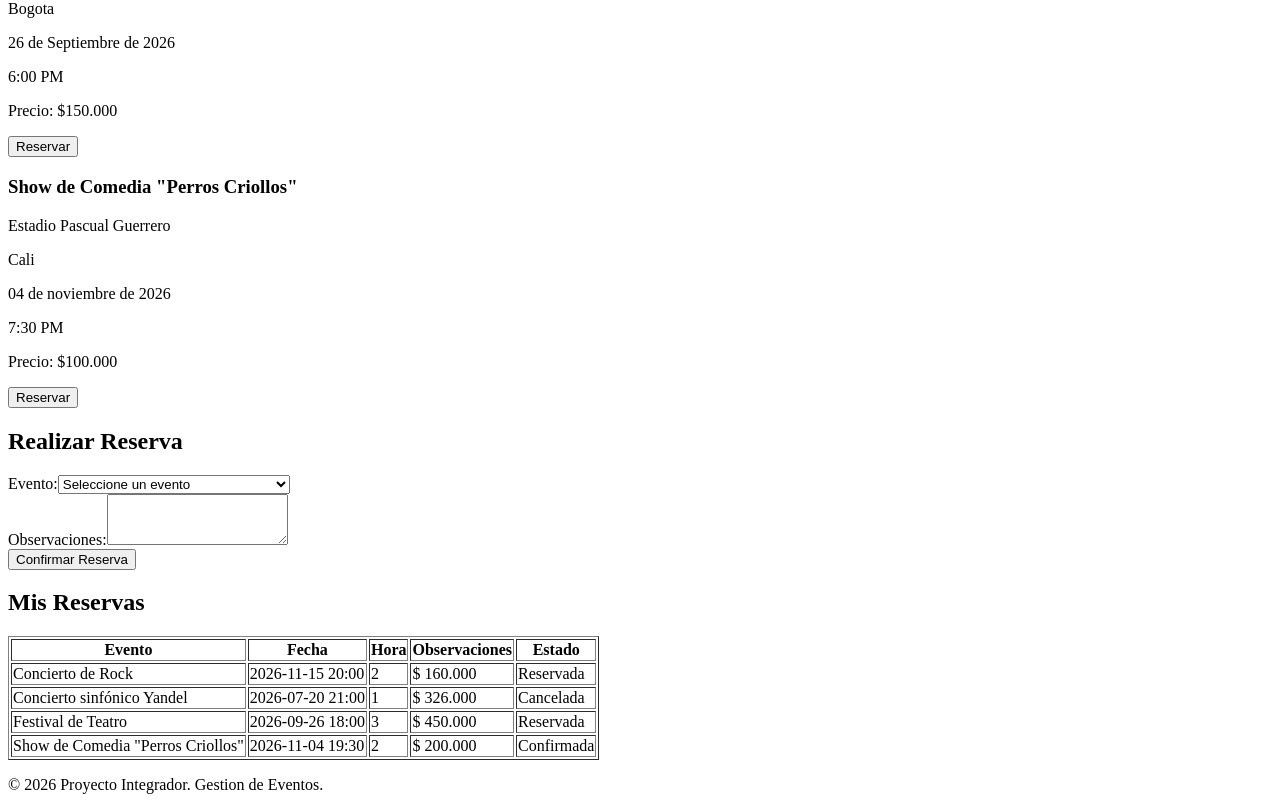
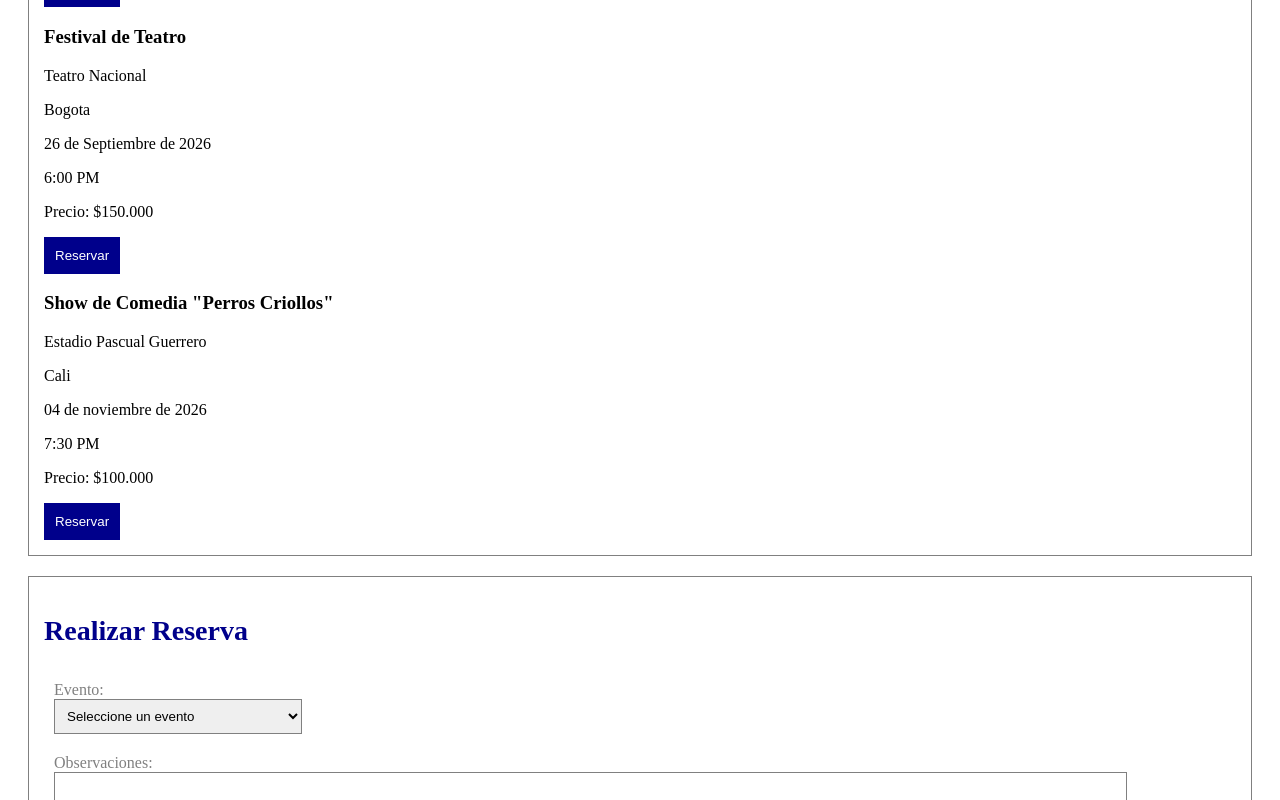
Before and after one commit to DextroBoy/proyecto-integrador, an Angular app: page /client in a window 1280 px wide. Shown: the part 740-1540 px from the top of the page. Built offline with nearby package versions, Linux system fonts and the light colour scheme.

Commit message:
feat(client): agrega aparencia visual de client.

```diff
--- a/src/app/pages/client/client.page.scss
+++ b/src/app/pages/client/client.page.scss
@@ -0,0 +1,126 @@
+/* ===== Estructura general ===== */
+#encabezado-agente {
+    padding: 20px;
+    font-family: Arial;
+}
+
+#contenido-agente {
+    padding: 20px;
+    font-family: Arial;
+    background-color: whitesmoke;
+}
+
+#pie-agente {
+    padding: 20px;
+    font-family: Arial;
+    text-align: center;
+    color: gray;
+}
+
+h1 {
+    font-size: 40px;
+    color: darkblue;
+}
+
+h2 {
+    font-size: 28px;
+    color: darkblue;
+}
+
+section {
+    margin: 20px;
+    padding: 15px;
+    background-color: white;
+    border: 1px solid gray;
+}
+
+/* ===== Formulario (Grid de 2 columnas) ===== */
+.campos {
+    display: grid;
+    grid-template-columns: 1fr 1fr;
+    gap: 20px;
+}
+
+.campo {
+    margin: 10px;
+}
+
+label {
+    display: block;
+    color: gray;
+}
+
+input {
+    padding: 8px;
+    border: 1px solid gray;
+}
+
+select {
+    padding: 8px;
+    border: 1px solid gray;
+}
+
+textarea {
+    width: 90%;
+    padding: 8px;
+    border: 1px solid gray;
+}
+
+button {
+    padding: 10px;
+    background-color: darkblue;
+    color: white;
+    border: 1px solid darkblue;
+}
+
+/* ===== Tablas ===== */
+table {
+    width: 100%;
+}
+
+th {
+    padding: 8px;
+    text-align: left;
+    color: darkblue;
+}
+
+td {
+    padding: 8px;
+    text-align: left;
+}
+
+/* ===== Estados del evento y de la reserva ===== */
+.estado-programado {
+    color: blue;
+}
+
+.estado-en-boleteria {
+    color: green;
+}
+
+.estado-confirmada {
+    color: green;
+}
+
+.estado-reservada {
+    color: orange;
+}
+
+.estado-cancelado {
+    color: red;
+}
+
+.estado-cancelada {
+    color: red;
+}
+
+/* ===== Responsive ===== */
+@media(max-width:768px) {
+    .campos {
+        grid-template-columns: 1fr;
+    }
+
+    table {
+        font-size: 12px;
+    }
+}
```
